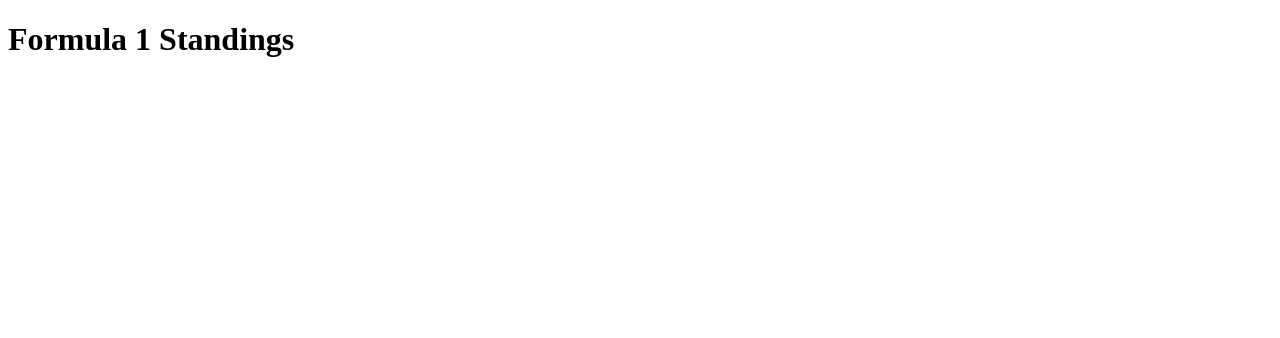
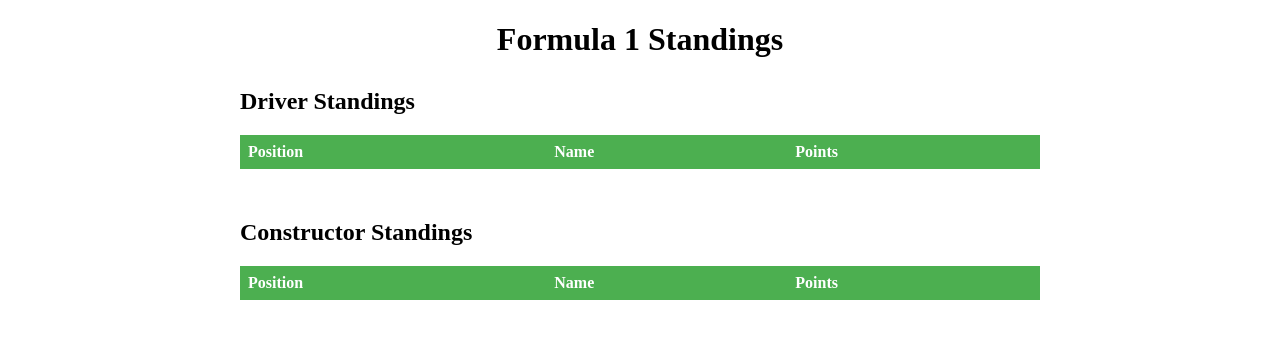
Before and after one commit to SiyandaMaykiso/Formula-1-Championship-Tracker, a plain HTML site: page index.html in a window 1280 px wide. Drawn offline with Linux system fonts and the light colour scheme; no server answers.

Commit message:
Update index.html

```diff
--- a/index.html
+++ b/index.html
@@ -1,14 +1,84 @@
 <!DOCTYPE html>
-<html lang="en">
+<html>
   <head>
-    <meta charset="UTF-8" />
+    <meta charset="utf-8">
     <title>Formula 1 Standings</title>
-    <link rel="stylesheet" href="styles.css" />
+    <style>
+      /* Table styles */
+      table {
+        border-collapse: collapse;
+        width: 100%;
+      }
+
+      th, td {
+        text-align: left;
+        padding: 8px;
+      }
+
+      th {
+        background-color: #4CAF50;
+        color: white;
+      }
+
+      tr:nth-child(even) {
+        background-color: #f2f2f2;
+      }
+
+      /* Other styles */
+      .container {
+        max-width: 800px;
+        margin: 0 auto;
+      }
+
+      h1 {
+        text-align: center;
+        margin-bottom: 30px;
+      }
+
+      .driver-standings {
+        margin-bottom: 50px;
+      }
+    </style>
   </head>
   <body>
-    <h1>Formula 1 Standings</h1>
-    <div id="drivers-standings"></div>
-    <div id="constructors-standings"></div>
+    <div class="container">
+      <h1>Formula 1 Standings</h1>
+
+      <h2>Driver Standings</h2>
+      <div class="driver-standings">
+        <table>
+          <thead>
+            <tr>
+              <th>Position</th>
+              <th>Name</th>
+              <th>Points</th>
+            </tr>
+          </thead>
+          <tbody id="driver-standings-table">
+          </tbody>
+        </table>
+      </div>
+
+      <h2>Constructor Standings</h2>
+      <div class="constructor-standings">
+        <table>
+          <thead>
+            <tr>
+              <th>Position</th>
+              <th>Name</th>
+              <th>Points</th>
+            </tr>
+          </thead>
+          <tbody id="constructor-standings-table">
+          </tbody>
+        </table>
+      </div>
+    </div>
+
     <script src="app.js"></script>
   </body>
 </html>
+
+  <link rel="stylesheet" href="styles.css" />
+
+</html>
```
